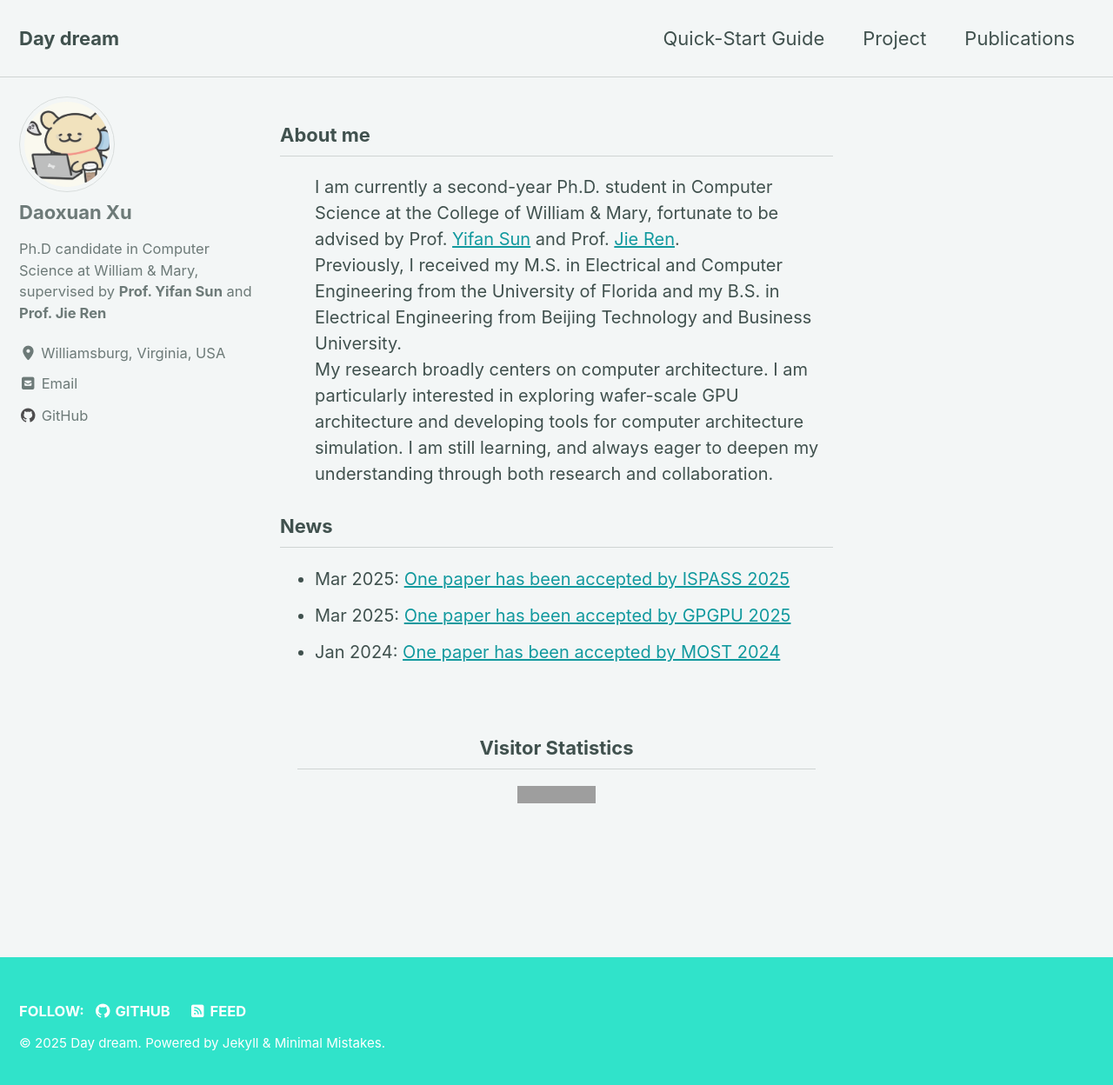
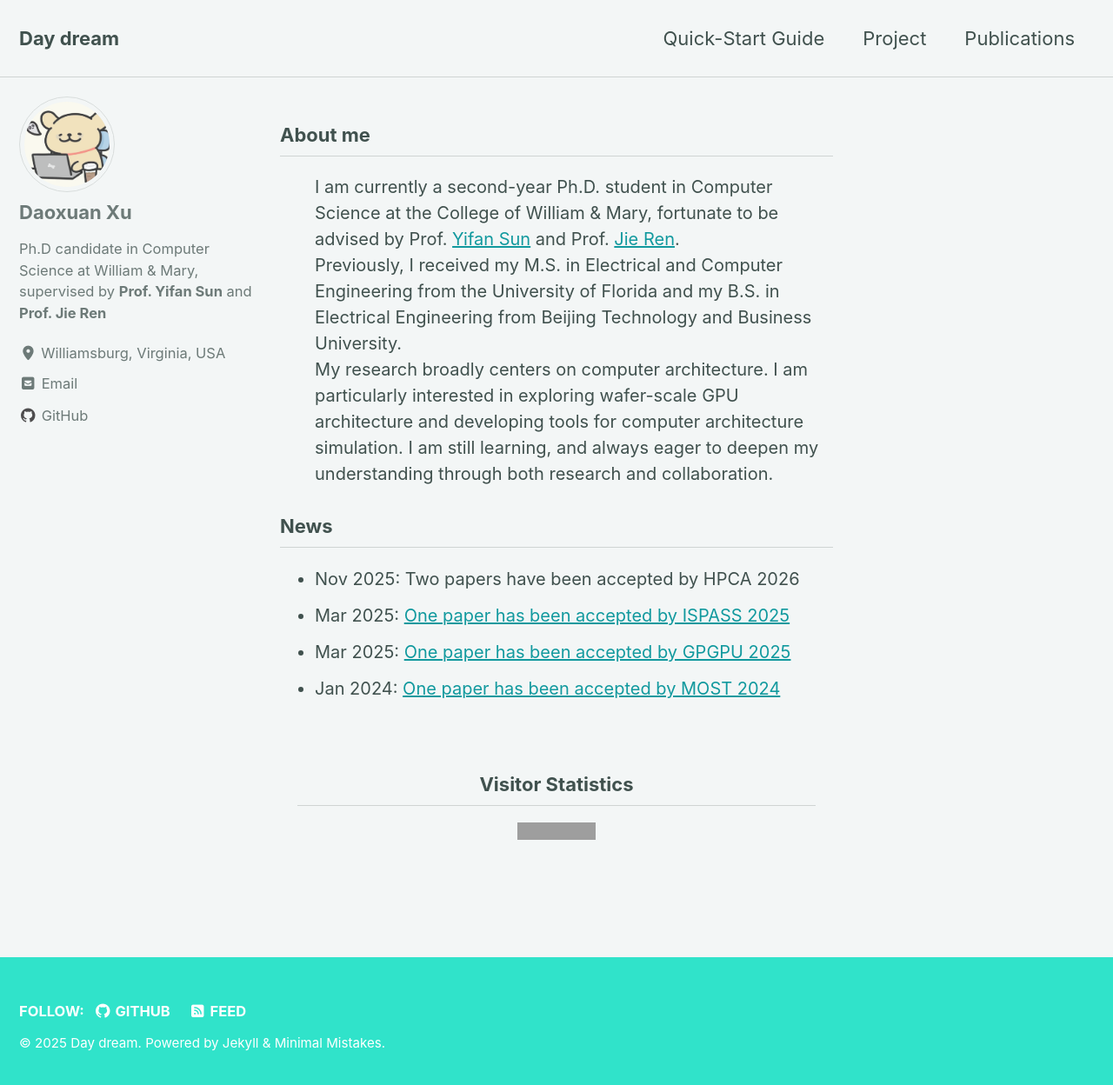
Before and after one commit to DX990307/DX990307.github.io, a Jekyll site: the page built from index.html, in a window 1280 px wide and 1256 px high. Shown: the top 1248 px of the window at 87% size. Built offline with Jekyll 4.4.1, drawn with Linux system fonts in a browser that asks for light colours; cached includes are drawn as plain includes; the list of posts is cut into pages by our own code; grey boxes are pictures that could not be loaded.

Commit message:
update publications

```diff
--- a/_layouts/home.html
+++ b/_layouts/home.html
@@ -29,6 +29,7 @@ layout: archive
 <!-- News Section Start -->
 <h3 class="archive__subtitle">News</h3>
 <ul style="font-size:20px;line-height:1.6;">
+  <li>Nov 2025: Two papers have been accepted by HPCA 2026</li>
   <li>Mar 2025: <a href=" https://ieeexplore.ieee.org/document/11096405">One paper has been accepted by ISPASS 2025</a></li>
   <li>Mar 2025: <a href=" https://dl.acm.org/doi/pdf/10.1145/3725798.3725800">One paper has been accepted by GPGPU 2025</a></li>
   <li>Jan 2024: <a href=" https://wmit-pages-prod.s3.amazonaws.com/wp-content/uploads/sites/13/2024/03/19170923/MOST24-Raindrop.pdf">One paper has been accepted by MOST 2024</a></li>
```
Also changed, not shown: 1 other file.
